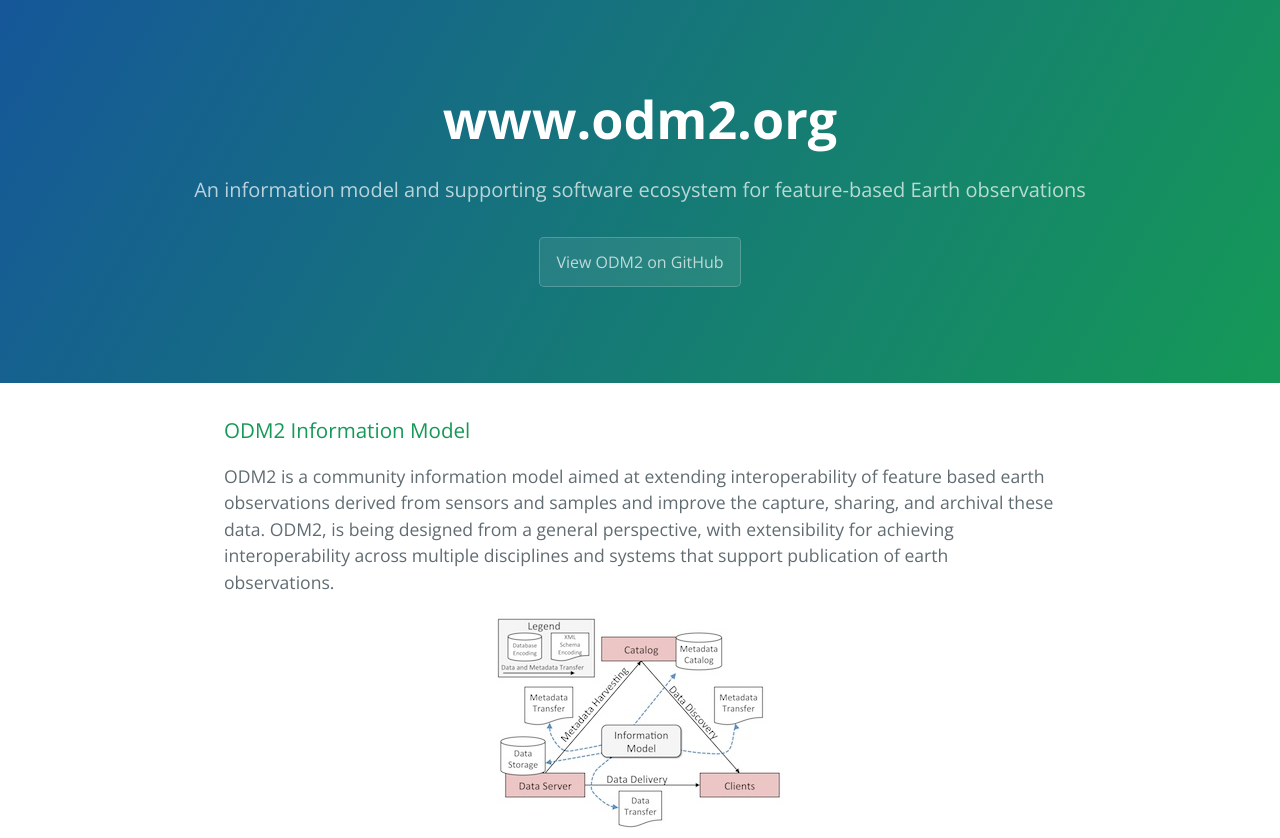
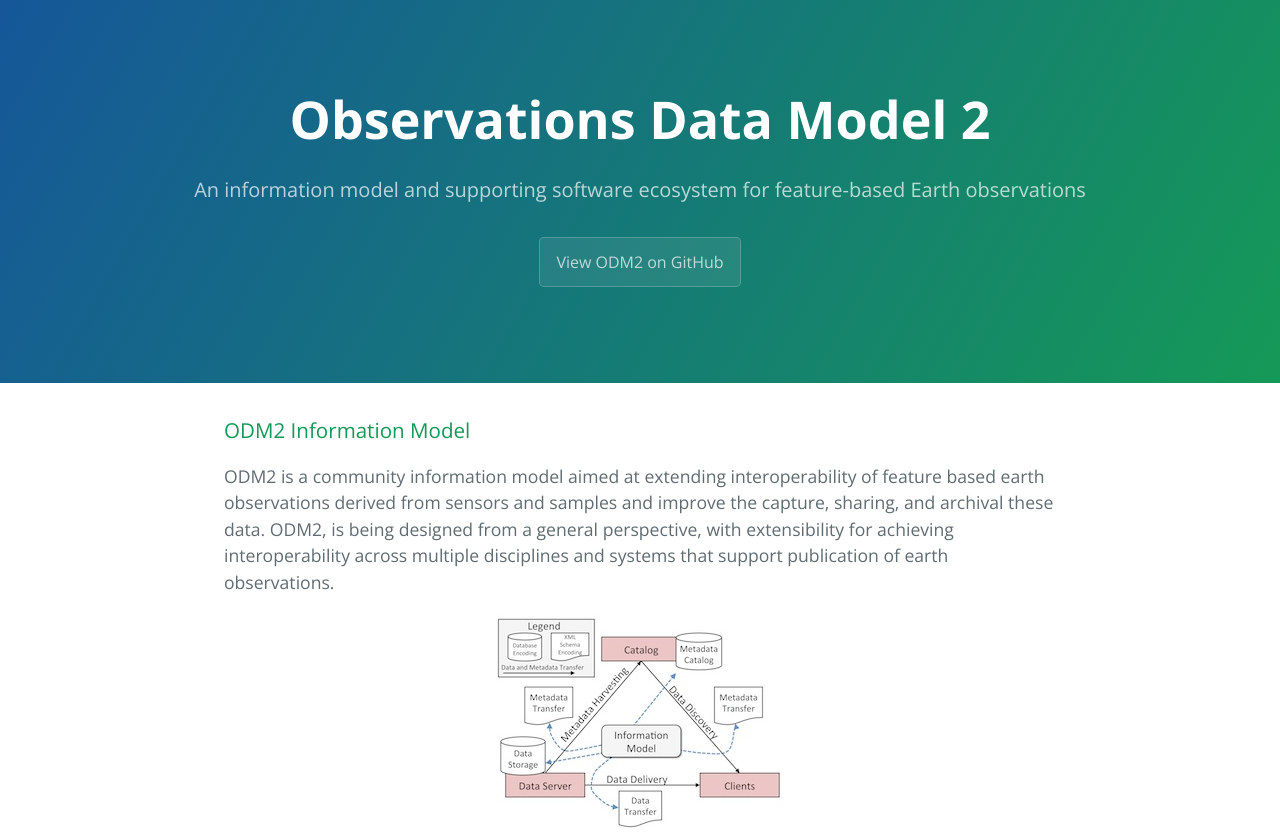
Before and after one commit to ODM2/www.odm2.org, a plain HTML site: page index.html in a window 1280 px wide. Shown: the top 838 px of the page. Drawn offline with nearby package versions, Linux system fonts and the light colour scheme.

Commit message:
Modifying main heading

```diff
--- a/index.html
+++ b/index.html
@@ -11,7 +11,7 @@
   </head>
   <body>
     <section class="page-header">
-      <h1 class="project-name">www.odm2.org</h1>
+      <h1 class="project-name">Observations Data Model 2</h1>
       <h2 class="project-tagline">An information model and supporting software ecosystem for feature-based Earth observations</h2>
       <a href="https://github.com/ODM2/" class="btn">View ODM2 on GitHub</a>
     </section>
```
